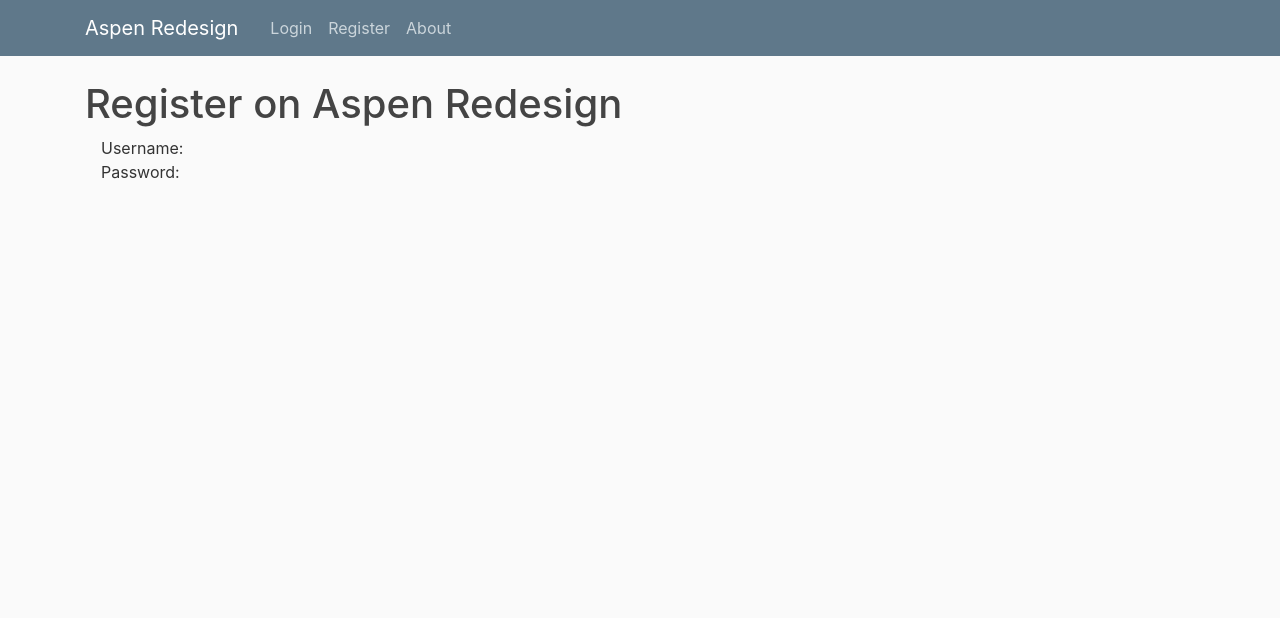
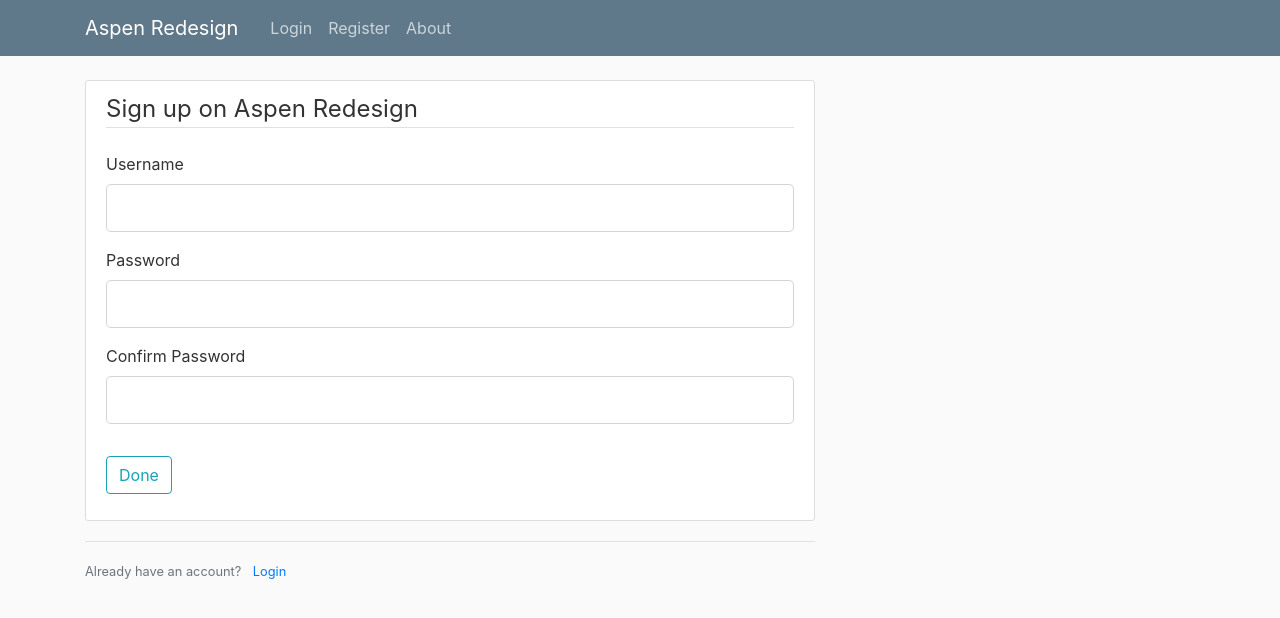
Before and after one commit to bensegal2034/Aspen-Redesign-Senior-Project-2020, a Flask app: page /register in a window 1280 px wide. Shown: the top 618 px of the page. Run offline with Flask 2, Linux system fonts and the light colour scheme; some libraries are stand-ins or nearby versions.

Commit message:
Updates and final polishing

```diff
--- /dev/null
+++ b/accounts.json
@@ -0,0 +1 @@
+{"asdf": {"username": "asdf", "password": "testing"}, "testasdf": {"username": "testasdf", "password": "12345"}}
--- a/main.py
+++ b/main.py
@@ -1,24 +1,66 @@
-from flask import Flask, render_template, url_for
+import json
+from flask import Flask, render_template, url_for, flash, redirect, request
 from forms import RegistrationForm, LoginForm
 
 app = Flask(__name__)
 app.config["SECRET_KEY"] = "@@thisismysecret@@"
-logins = {
-	"admin": "password"
-}
 
 @app.route("/")
+def home():
+	return render_template("home.html")
+
+@app.route("/login", methods=["GET", "POST"])
 def login():
-    return render_template("login.html", logins=logins)
+	form = LoginForm()
+	if form.validate_on_submit():
+		formData = request.form.to_dict()
+		tempUser, tempPwd = formData["username"], formData["password"]
+		correctUser, correctPwd = False, False
+		with open("accounts.json") as f:
+			accountData = json.load(f)
+			for user in accountData:
+				for value in accountData[user].values():
+					if value == tempUser:
+						correctUser = True
+					elif value == tempPwd:
+						correctPwd = True
+					else:
+						continue
+			if (correctUser) and (correctPwd):
+				flash(f"Logged into account {form.username.data}!", "success")
+				return redirect(url_for("home"))
+			else:
+				flash("Error while logging in!", "danger")
+	else:
+		if request.method == "POST":
+			flash("Error while logging in!", "danger")
+	return render_template("login.html", title="Login", form=form)
 
-@app.route("/register")
+@app.route("/register", methods=["GET", "POST"])
 def register():
 	form = RegistrationForm()
+	temp = {}
+	if form.validate_on_submit():
+		flash(f"Account created for {form.username.data}!", "success")
+		formData = request.form.to_dict()
+		temp = {
+			"username": formData["username"],
+			"password": formData["password"]
+		}
+		with open("accounts.json") as f:
+			accountData = json.load(f)
+			accountData[formData["username"]] = temp
+		with open("accounts.json", "w") as f:
+			json.dump(accountData, f)
+		return redirect(url_for("home"))
+	else:
+		if request.method == "POST":
+			flash("Error while creating an account!", "danger")
 	return render_template("register.html", title="Register", form=form)
 
 @app.route("/about")
 def about():
-    return render_template("about.html", title="About")
+	return render_template("about.html", title="About")
 
 if __name__ == "__main__":
 	app.run(debug=True)
--- a/templates/layout.html
+++ b/templates/layout.html
@@ -5,18 +5,20 @@
 	<meta charset="utf-8">
 	<meta name="viewport" content="width=device-width, initial-scale=1, shrink-to-fit=no">
 
-    <!-- Bootstrap CSS -->
+    <!-- Bootstrap CSS setup -->
 	<link rel="stylesheet" href="https://stackpath.bootstrapcdn.com/bootstrap/4.1.3/css/bootstrap.min.css" integrity="sha384-MCw98/SFnGE8fJT3GXwEOngsV7Zt27NXFoaoApmYm81iuXoPkFOJwJ8ERdknLPMO" crossorigin="anonymous">
 
 	<link rel="stylesheet" type="text/css" href="{{url_for('static', filename='main.css')}}">
 
 	{%if title%}
-		<title>Aspen - {{title}}</title>
+		<title>Aspen Redesign - {{title}}</title>
 	{% else %}
-		<title>Aspen</title>
+		<title>Aspen Redesign</title>
 	{% endif %}
 </head>
+
 <body>
+	<!-- Navbar -->
 	<header class="site-header">
 		<nav class="navbar navbar-expand-md navbar-dark bg-steel fixed-top">
 			<div class="container">
@@ -26,7 +28,7 @@
 				</button>
 				<div class="collapse navbar-collapse" id="navbarToggle">
 					<div class="navbar-nav mr-auto">
-	          <a class="nav-item nav-link" href="/">Login</a>
+						<a class="nav-item nav-link" href="/login">Login</a>
 						<a class="nav-item nav-link" href="/register">Register</a>
 						<a class="nav-item nav-link" href="/about">About</a>
 					</div>
@@ -35,10 +37,20 @@
 		</nav>
 	</header>
 
+	<!-- Page content -->
 	<main role="main" class="container">
 		<div class="row">
 			<div class="col-md-8">
-	      {% block content %}{% endblock %}
+				{%with messages = get_flashed_messages(with_categories=true)%}
+					{%if messages %}
+						{%for category, message in messages%}
+							<div class="alert alert-{{category}}">
+								{{message}}
+							</div>
+						{%endfor%}
+					{%endif%}
+				{%endwith%}
+				{%block content%}{%endblock%}
 			</div>
 		</div>
 	</main>
--- a/templates/register.html
+++ b/templates/register.html
@@ -1,10 +1,31 @@
 {% extends "layout.html" %}
 {% block content %}
-	<h1>Register on Aspen Redesign</h1>
-	<div style="margin-left: 1em;">
-		<font size=3>Username: </font>
+	<div class="content-section">
+		<form method="POST" action="">
+			{{form.hidden_tag()}}
+			<fieldset class="form-group">
+				<legend class="border-bottom mb-4">Sign up on Aspen Redesign</legend>
+				<div class="form-group">
+					{{form.username.label(class="form.control-label")}}
+					{{form.username(class="form-control form-control-lg")}}
+				</div>
+				<div class="form-group">
+					{{form.password.label(class="form.control-label")}}
+					{{form.password(class="form-control form-control-lg")}}
+				</div>
+				<div class="form-group">
+					{{form.confirmPassword.label(class="form.control-label")}}
+					{{form.confirmPassword(class="form-control form-control-lg")}}
+				</div>
+			</fieldset>
+			<div class="form-group">
+				{{form.submit(class="btn btn-outline-info")}}
+			</div>
+		</form>
 	</div>
-	<div style="margin-left: 1em;">
-		<font size=3>Password: </font>
+	<div class="border-top pt-3">
+		<small class="text-muted">
+			Already have an account? <a class="ml-2" href="{{url_for('login')}}">Login</a>
+		</small>
 	</div>
 {% endblock content %}
```
Also changed, not shown: templates/home.html (added, +10 -0 lines), templates/login.html (+22 -5 lines). Lines whose indentation alone changed are shown as unchanged.
